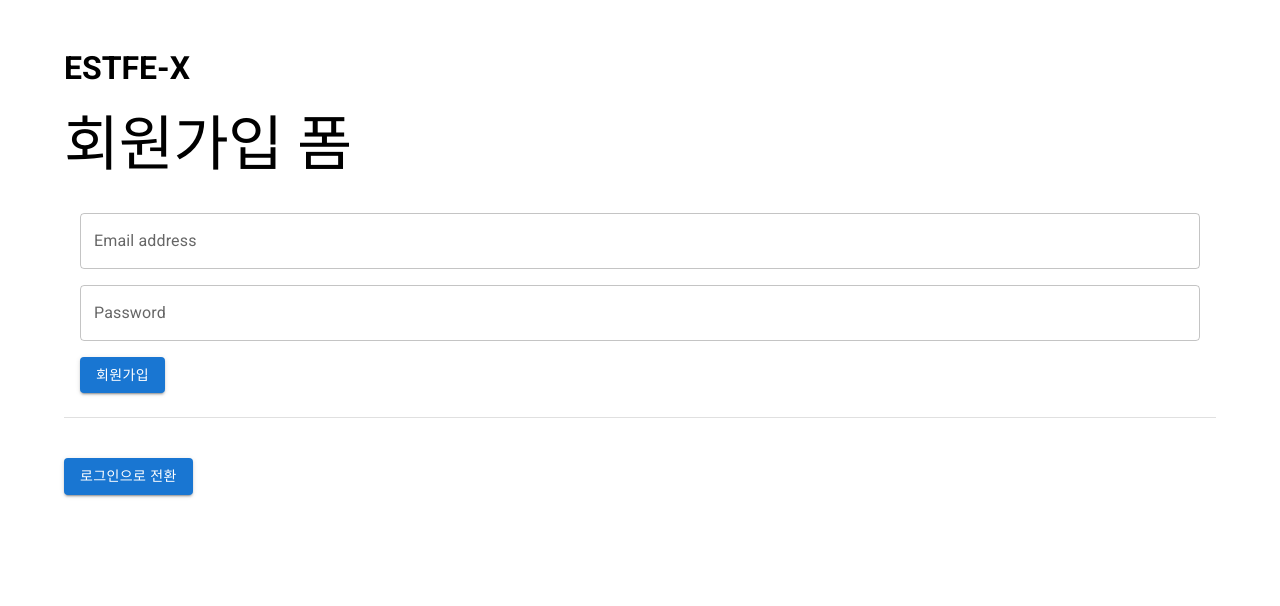
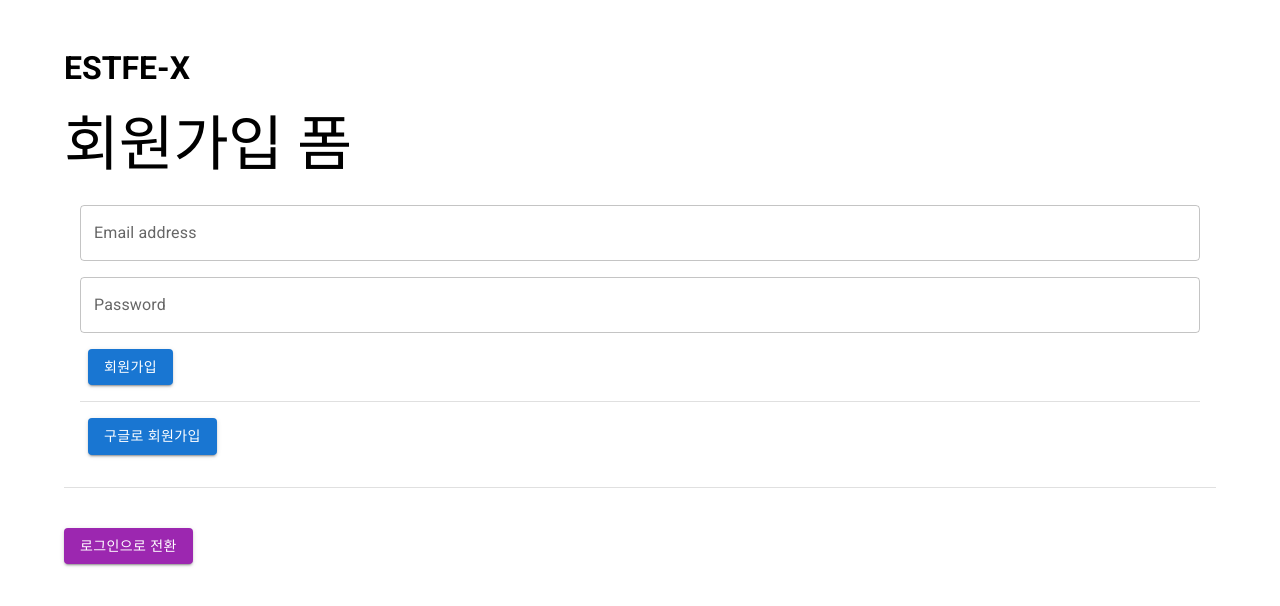
Before and after one commit to rozer4heros/ESTFE13-X-202607, a React (Vite) app: page / in a window 1280 px wide. Shown: the top 606 px of the page. Built offline with nearby package versions, Linux system fonts and the light colour scheme; no server answers.

Commit message:
feat: add Google sign-in functionality to Auth component

```diff
--- a/src/routes/Auth.jsx
+++ b/src/routes/Auth.jsx
@@ -1,7 +1,12 @@
 import { useState } from "react";
 
 import { authService } from "../firebase.js";
-import { createUserWithEmailAndPassword, signInWithEmailAndPassword } from "firebase/auth";
+import {
+  createUserWithEmailAndPassword,
+  signInWithEmailAndPassword,
+  signInWithPopup,
+  GoogleAuthProvider,
+} from "firebase/auth";
 
 import Box from "@mui/material/Box";
 import Typography from "@mui/material/Typography";
@@ -16,6 +21,7 @@ function Auth({}) {
     password: "",
   });
   const auth = authService;
+  const googleProvider = new GoogleAuthProvider();
 
   const handleChange = (e) => {
     const { name, value } = e.target;
@@ -31,7 +37,7 @@ function Auth({}) {
         .then((userCredential) => {
           // Signed up
           const user = userCredential.user;
-          console.log(userCredential);
+          console.log(user);
         })
         .catch((error) => {
           const errorCode = error.code;
@@ -44,7 +50,7 @@ function Auth({}) {
         .then((userCredential) => {
           // Signed in
           const user = userCredential.user;
-          console.log(userCredential);
+          console.log(user);
         })
         .catch((error) => {
           const errorCode = error.code;
@@ -52,6 +58,32 @@ function Auth({}) {
           console.warn(errorCode, errorMessage);
         });
     }
+  };
+  const onGoogleSignIn = () => {
+    signInWithPopup(auth, googleProvider)
+      .then((result) => {
+        // This gives you a Google Access Token. You can use it to access the Google API.
+        const credential = GoogleAuthProvider.credentialFromResult(result);
+        const token = credential.accessToken;
+
+        // The signed-in user info.
+        const user = result.user;
+
+        console.log(credential, user);
+      })
+      .catch((error) => {
+        // Handle Errors here.
+        const errorCode = error.code;
+        const errorMessage = error.message;
+
+        // The email of the user's account used.
+        const email = error.customData.email;
+
+        // The AuthCredential type that was used.
+        const credential = GoogleAuthProvider.credentialFromError(error);
+
+        console.log(errorCode, errorMessage, email, credential);
+      });
   };
 
   return (
@@ -61,7 +93,7 @@ function Auth({}) {
       </Typography>
       <Box component="form" sx={{ m: 2 }} method="post" onSubmit={onSubmit}>
         <TextField
-          sx={{ mt: 2 }}
+          sx={{ my: 1 }}
           fullWidth
           label="Email address"
           type="email"
@@ -70,7 +102,7 @@ function Auth({}) {
           onChange={handleChange}
         />
         <TextField
-          sx={{ mt: 2 }}
+          sx={{ my: 1 }}
           fullWidth
           label="Password"
           type="password"
@@ -78,12 +110,22 @@ function Auth({}) {
           variant="outlined"
           onChange={handleChange}
         />
-        <Button sx={{ mt: 2 }} type="submit" variant="contained">
+        <Button sx={{ m: 1 }} type="submit" variant="contained">
           {newAccount ? "회원가입" : "로그인"}
+        </Button>
+        <Divider sx={{ my: 1 }} />
+        <Button sx={{ m: 1 }} type="button" variant="contained" onClick={onGoogleSignIn}>
+          {newAccount ? "구글로 회원가입" : "구글로 로그인"}
         </Button>
       </Box>
       <Divider sx={{ my: 3 }} />
-      <Button sx={{ mt: 2 }} type="button" variant="contained" onClick={() => setNewAccount((p) => !p)}>
+      <Button
+        sx={{ my: 2 }}
+        color="secondary"
+        type="button"
+        variant="contained"
+        onClick={() => setNewAccount((p) => !p)}
+      >
         {newAccount ? "로그인으로 전환" : "회원가입으로 전환"}
       </Button>
     </>
```
